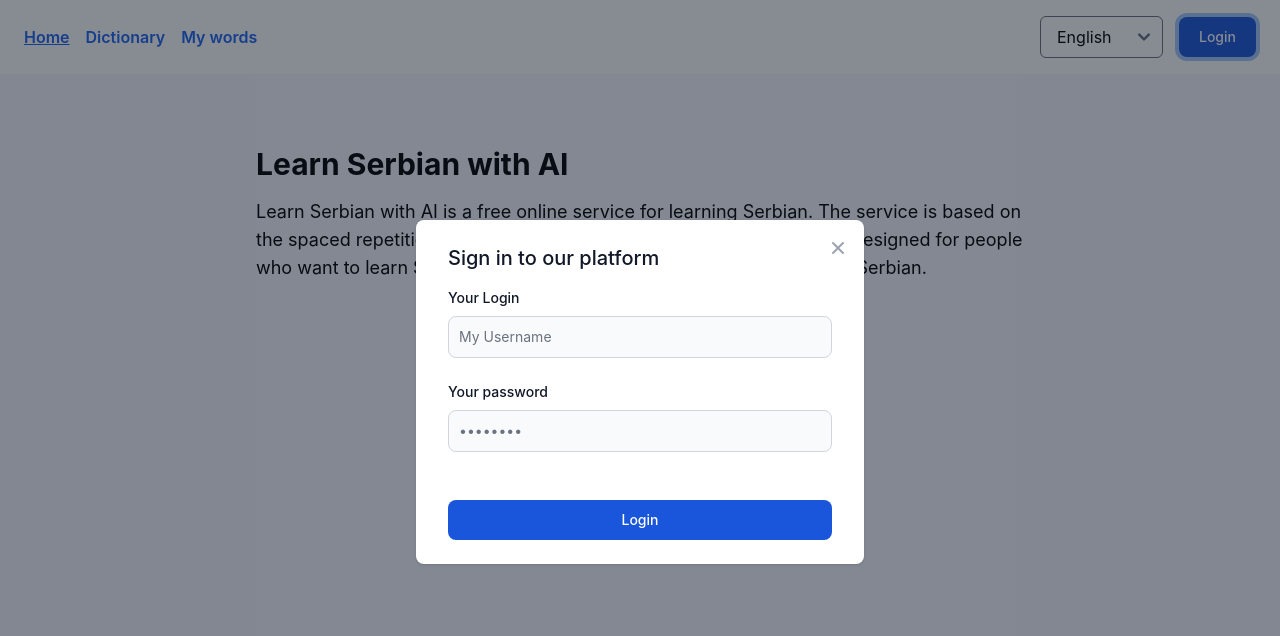
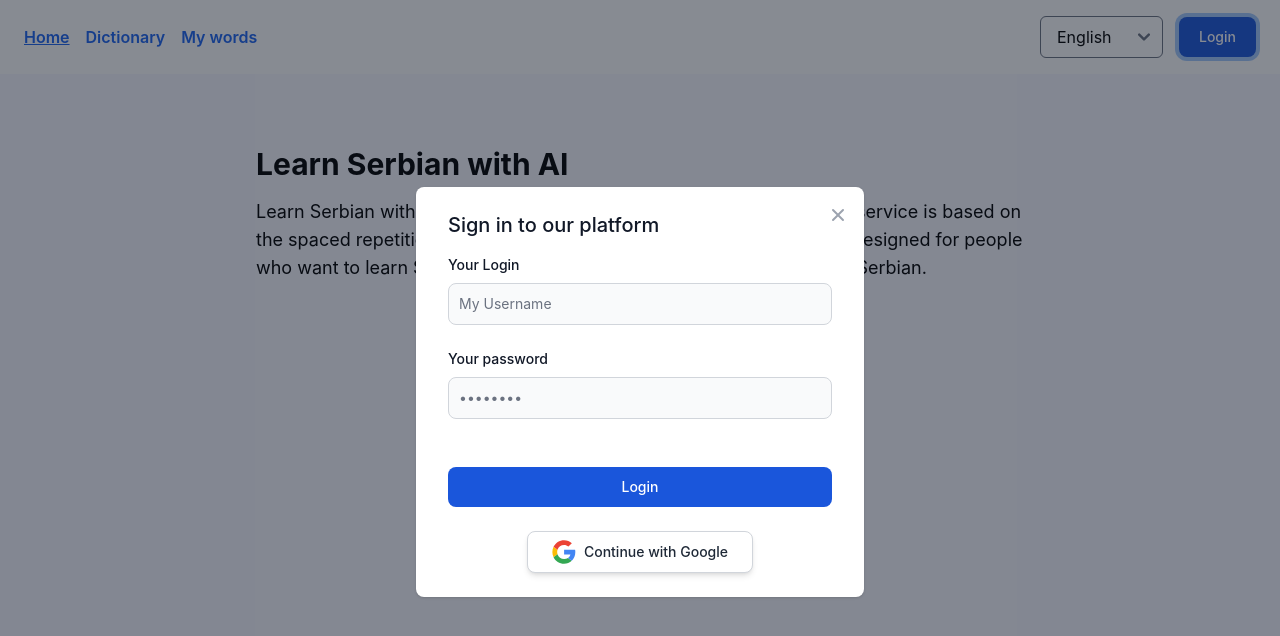
Before and after one commit to alagakin/lingoserb-frontend, a Vue app: page / in a window 1280 px wide. Both pictures are taken after a click on the button "Login". Shown: the top 636 px of the page. Built offline with nearby package versions, Linux system fonts and the light colour scheme; what @splidejs/vue-splide, vue-chartkick would draw is missing.

Commit message:
google authorization

```diff
--- a/package.json
+++ b/package.json
@@ -24,12 +24,14 @@
     "vue-chartkick": "^1.1.0",
     "vue-i18n": "^9.2.2",
     "vue-router": "^4.2.0",
+    "vue3-google-login": "^2.0.15",
     "vuex": "^4.1.0"
   },
   "devDependencies": {
     "@vitejs/plugin-vue": "^4.2.3",
     "@vue/test-utils": "^2.3.2",
     "autoprefixer": "^10.4.14",
+    "dotenv": "^16.3.1",
     "jsdom": "^22.0.0",
     "postcss": "^8.4.23",
     "tailwindcss": "^3.3.2",
--- a/src/components/User/Login.vue
+++ b/src/components/User/Login.vue
@@ -1,5 +1,5 @@
 <template>
-    <button   ref="openButton"
+    <button ref="openButton"
         class="block text-white bg-blue-700 hover:bg-blue-800 focus:ring-4 focus:outline-none focus:ring-blue-300 font-medium rounded-lg text-sm px-5 py-2.5 text-center dark:bg-blue-600 dark:hover:bg-blue-700 dark:focus:ring-blue-800"
         type="button">
         {{ $t('auth.login') }}
@@ -20,16 +20,19 @@
                     <span class="sr-only" ref="closeButton">Close modal</span>
                 </button>
                 <div class="px-6 py-6 lg:px-8">
-                    <h3 class="mb-4 text-xl font-medium text-gray-900 dark:text-white">{{ $t('auth.modal.login.title') }}</h3>
+                    <h3 class="mb-4 text-xl font-medium text-gray-900 dark:text-white">{{ $t('auth.modal.login.title') }}
+                    </h3>
                     <form class="space-y-6" @submit="login">
                         <div>
-                            <label for="username" class="block mb-2 text-sm font-medium text-gray-900 dark:text-white">{{ $t('auth.modal.login.login_field') }}</label>
+                            <label for="username" class="block mb-2 text-sm font-medium text-gray-900 dark:text-white">{{
+                                $t('auth.modal.login.login_field') }}</label>
                             <input type="text" name="username" id="username" v-model="username"
                                 class="bg-gray-50 border border-gray-300 text-gray-900 text-sm rounded-lg focus:ring-blue-500 focus:border-blue-500 block w-full p-2.5 dark:bg-gray-600 dark:border-gray-500 dark:placeholder-gray-400 dark:text-white"
                                 placeholder="My Username" required>
                         </div>
                         <div>
-                            <label for="password" class="block mb-2 text-sm font-medium text-gray-900 dark:text-white">{{ $t('auth.modal.login.password_field') }}</label>
+                            <label for="password" class="block mb-2 text-sm font-medium text-gray-900 dark:text-white">{{
+                                $t('auth.modal.login.password_field') }}</label>
                             <input type="password" name="password" v-model="password" id="password" placeholder="••••••••"
                                 class="bg-gray-50 border border-gray-300 text-gray-900 text-sm rounded-lg focus:ring-blue-500 focus:border-blue-500 block w-full p-2.5 dark:bg-gray-600 dark:border-gray-500 dark:placeholder-gray-400 dark:text-white"
                                 required>
@@ -50,6 +53,38 @@
                             Not registered? <a href="#" class="text-blue-700 hover:underline dark:text-blue-500">Create
                                 account</a>
                         </div> -->
+
+                        <button @click="google"
+                            class="m-auto flex items-center bg-white border border-gray-300 rounded-lg shadow-md px-6 py-2 text-sm font-medium text-gray-800 hover:bg-gray-200 focus:outline-none focus:ring-2 focus:ring-offset-2 focus:ring-gray-500">
+                            <svg class="h-6 w-6 mr-2" xmlns="http://www.w3.org/2000/svg"
+                                xmlns:xlink="http://www.w3.org/1999/xlink" width="800px" height="800px"
+                                viewBox="-0.5 0 48 48" version="1.1">
+                                <title>Google-color</title>
+                                <desc>Created with Sketch.</desc>
+                                <defs> </defs>
+                                <g id="Icons" stroke="none" stroke-width="1" fill="none" fill-rule="evenodd">
+                                    <g id="Color-" transform="translate(-401.000000, -860.000000)">
+                                        <g id="Google" transform="translate(401.000000, 860.000000)">
+                                            <path
+                                                d="M9.82727273,24 C9.82727273,22.4757333 10.0804318,21.0144 10.5322727,19.6437333 L2.62345455,13.6042667 C1.08206818,16.7338667 0.213636364,20.2602667 0.213636364,24 C0.213636364,27.7365333 1.081,31.2608 2.62025,34.3882667 L10.5247955,28.3370667 C10.0772273,26.9728 9.82727273,25.5168 9.82727273,24"
+                                                id="Fill-1" fill="#FBBC05"> </path>
+                                            <path
+                                                d="M23.7136364,10.1333333 C27.025,10.1333333 30.0159091,11.3066667 32.3659091,13.2266667 L39.2022727,6.4 C35.0363636,2.77333333 29.6954545,0.533333333 23.7136364,0.533333333 C14.4268636,0.533333333 6.44540909,5.84426667 2.62345455,13.6042667 L10.5322727,19.6437333 C12.3545909,14.112 17.5491591,10.1333333 23.7136364,10.1333333"
+                                                id="Fill-2" fill="#EB4335"> </path>
+                                            <path
+                                                d="M23.7136364,37.8666667 C17.5491591,37.8666667 12.3545909,33.888 10.5322727,28.3562667 L2.62345455,34.3946667 C6.44540909,42.1557333 14.4268636,47.4666667 23.7136364,47.4666667 C29.4455,47.4666667 34.9177955,45.4314667 39.0249545,41.6181333 L31.5177727,35.8144 C29.3995682,37.1488 26.7323182,37.8666667 23.7136364,37.8666667"
+                                                id="Fill-3" fill="#34A853"> </path>
+                                            <path
+                                                d="M46.1454545,24 C46.1454545,22.6133333 45.9318182,21.12 45.6113636,19.7333333 L23.7136364,19.7333333 L23.7136364,28.8 L36.3181818,28.8 C35.6879545,31.8912 33.9724545,34.2677333 31.5177727,35.8144 L39.0249545,41.6181333 C43.3393409,37.6138667 46.1454545,31.6490667 46.1454545,24"
+                                                id="Fill-4" fill="#4285F4"> </path>
+                                        </g>
+                                    </g>
+                                </g>
+                            </svg>
+                            <span>Continue with Google</span>
+
+                        </button>
+
                     </form>
                 </div>
             </div>
@@ -62,9 +97,13 @@
 import { faSpinner } from '@fortawesome/free-solid-svg-icons';
 import { Modal } from 'flowbite'
 import { apiLogin } from '../../api';
+import { googleSdkLoaded } from "vue3-google-login"
+
+
 
 export default {
     name: 'Login',
+
     data() {
         return {
             username: '',
@@ -86,10 +125,50 @@
         this.styleBodyWhenOpen()
     },
     methods: {
+        google(e) {
+            e.preventDefault()
+            googleSdkLoaded((google) => {
+                google.accounts.oauth2.initCodeClient({
+                    client_id: import.meta.env.VITE_GOOGLE_CLIENT_ID,
+                    scope: 'email profile openid',
+                    callback: (response) => {
+                        if (response['code']) {
+                            this.googleLogin(response['code'])
+                        }
+                        console.log("Handle the response", response)
+                    }
+                }).requestCode()
+            })
+        },
+        async googleLogin(code) {
+            try {
+                const response = await apiLogin(this.$store.getters.getGoogleLoginEndpoint, {
+                    code: code,
+                });
+                this.modal.hide()
+                const token = response.key;
+                if (token) {
+                    localStorage.setItem('token', token);
+
+                    this.$store.commit('setToken', token);
+                    this.$store.commit('setAuthenticated', true)
+
+                    // Redirect the user to the authenticated part of your application
+                    this.$router.push({ name: 'Dictionary' });
+                }
+
+            } catch (error) {
+                console.log(error)
+                this.errorMessage = 'Invalid username or password';
+            }
+        },
+
+
         styleBodyWhenOpen() {
             let padding = window.innerWidth - document.documentElement.clientWidth
             document.body.style.setProperty('--paddingRight', padding + 'px')
         },
+
         async login(event) {
             event.preventDefault();
             this.waiting = true
--- a/src/main.js
+++ b/src/main.js
@@ -9,6 +9,8 @@
 import 'chartkick/chart.js'
 import i18n from './i18n.js';
 const token = localStorage.getItem('token');
+
+
 
 if (token) {
   store.commit('setToken', token);
--- a/src/store.js
+++ b/src/store.js
@@ -2,6 +2,7 @@
 const state = {
     domain: 'http://localhost',
     loginEndpoint: '/api/v1/auth/token/login/',
+    googleLoginEndpoint: '/api/v1/auth/google/',
     wordsEndpoint: '/api/v1/words/',
     savedWordsIdsEndpoint: '/api/v1/saved/ids/',
     addSavedEndpoint: '/api/v1/saved/add/',
@@ -48,6 +49,7 @@
 const getters = {
     getDomain: (state) => state.domain,
     getLoginEndpoint: (state) => state.domain + state.loginEndpoint,
+    getGoogleLoginEndpoint: (state) => state.domain + state.googleLoginEndpoint,
     getToken: (state) => state.token,
     isAuthenticated: (state) => state.authenticated == true,
     getWordsEndpoint: (state) => state.domain + state.wordsEndpoint,
```
Also changed, not shown: 2 other files (tests, documents, lock files or other folders).
